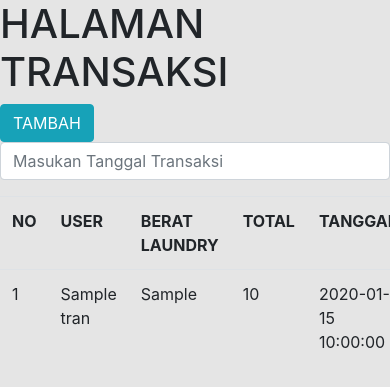
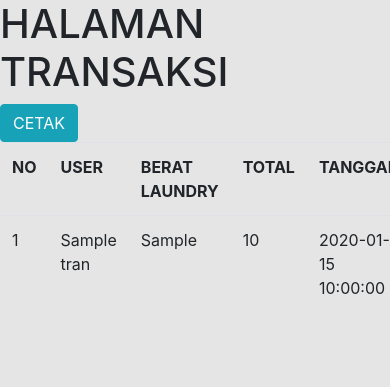
Before and after one commit to dikimeip/website-laundry-codeigniter, a PHP site: the page made by application/views/admin/transaksi.php in a window 390 px wide; the page is wider, and only the part inside the window is pictured. Shown: the top 387 px of that part. Run offline with PHP 8.4, Linux system fonts and the light colour scheme; the template is opened without the code that fills it: most values are stand-ins (such as "Sample title", 1, 10 or a date in 2020); data that the repository does not hold is empty; some libraries are stand-ins or nearby versions.

Commit message:
memperbaiki halaman transaksi di admin

```diff
--- a/application/views/admin/transaksi.php
+++ b/application/views/admin/transaksi.php
@@ -1,14 +1,7 @@
 <h1>HALAMAN TRANSAKSI</h1>
 <div class="row">
 	<div class="col-md-8">
-		<a href="" class="btn btn-info">TAMBAH</a>
-	</div>
-	<div class="col-md-4">
-		<form>
-			<div class="form-group">
-				<input type="text" name="cari" class="form-control" placeholder="Masukan Tanggal Transaksi">
-			</div>
-		</form>
+		<a href="" class="btn btn-info">CETAK</a>
 	</div>
 </div>
 <table class="table table-hover">
```
Also changed, not shown: application/controllers/AdminController.php (+11 -0 lines), application/models/ModelLaundry.php (+8 -0 lines).
